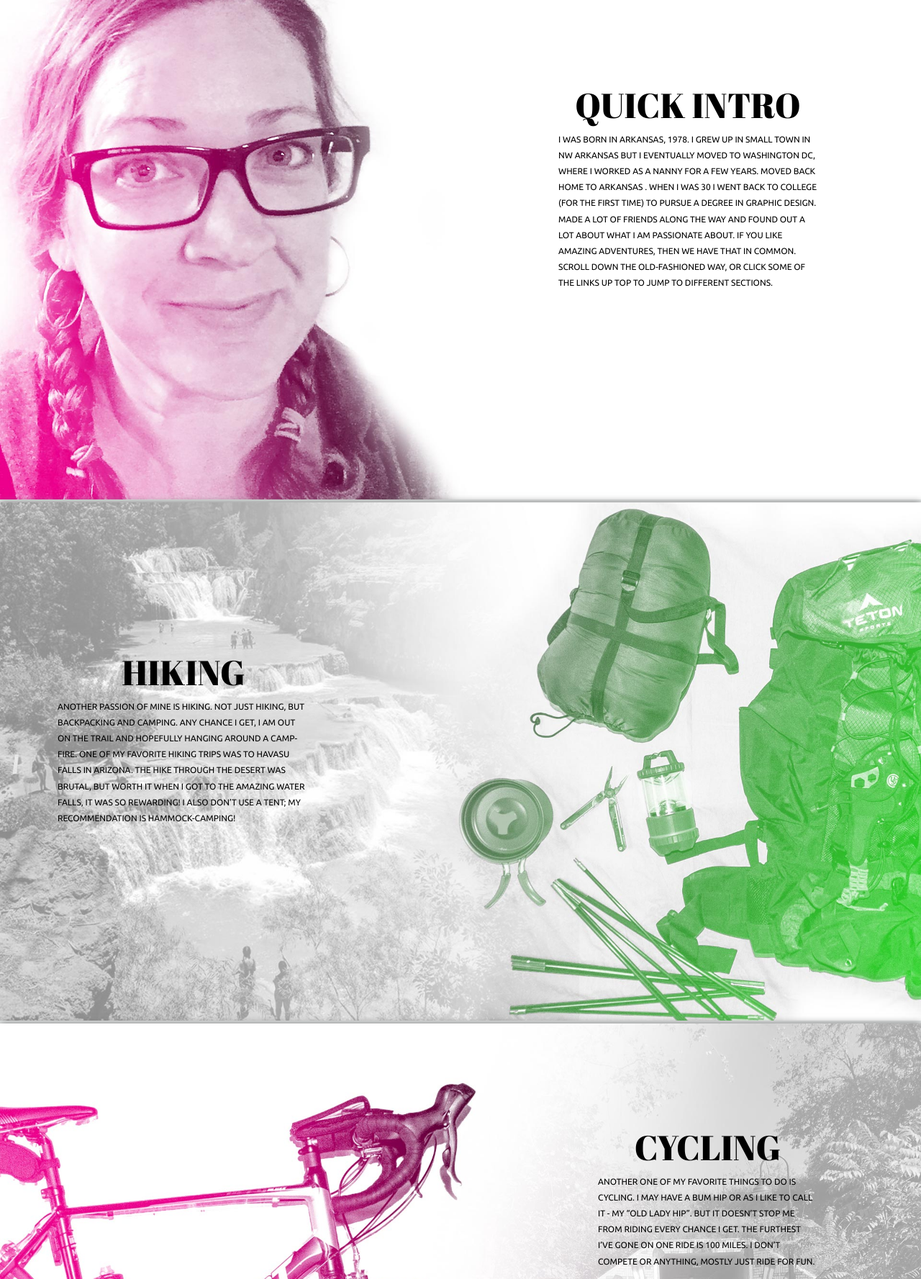
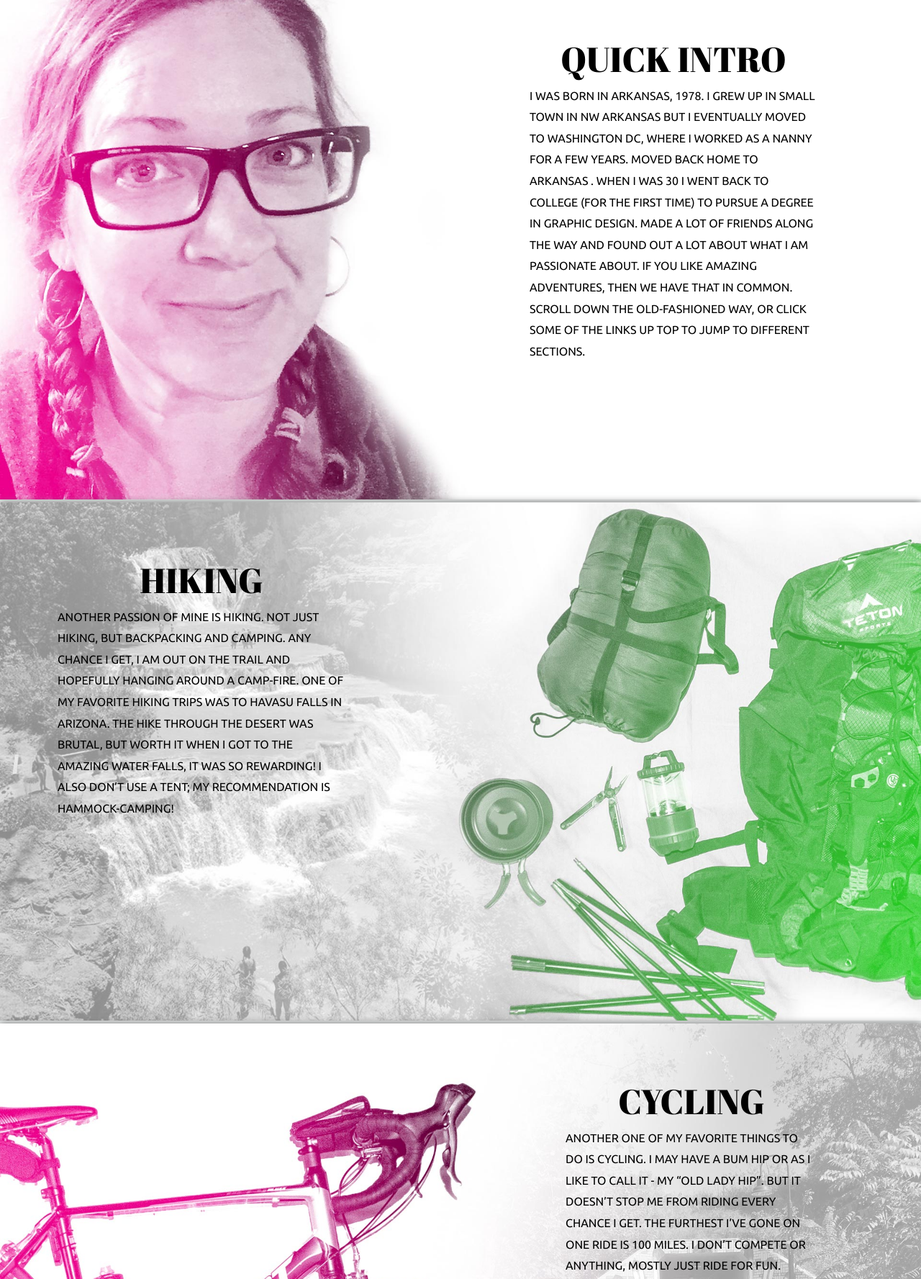
Before and after one commit to Parzival-RP1/BioSite_MarandaMoore, a plain HTML site: page index.html in a window 1280 px wide. Shown: the part 58-1835 px from the top of the page at 72% size. Drawn offline with Linux system fonts and the light colour scheme.

Commit message:
Update style.css
Updated text sizing with viewer port scaling

```diff
--- a/style.css
+++ b/style.css
@@ -129,10 +129,10 @@ nav a:hover::before {
     position: absolute;
     top: 8px;
     right: 16px;
-    margin-top: 10%;
+    margin-top: 5%;
     margin-right: 5%;
     padding-right: 5%;
-    width: 360px;
+    width: 400px;
     height: 100px;
     max-height: 50%;
     max-width: 50%;
@@ -142,9 +142,9 @@ nav a:hover::before {
     position: absolute;
     top: 8px;
     left: 16px;
-    padding-top: 15%;
+    padding-top: 5%;
     padding-left: 5%;
-    width: 350px;
+    width: 400px;
     height: 100px;
     max-height: 50%;
     max-width: 50%;
@@ -154,10 +154,10 @@ nav a:hover::before {
     position: absolute;
     top: 8px;
     right: 16px;
-    margin-top: 10%;
+    margin-top: 5%;
     margin-right: 5%;
     padding-right: 5%;
-    width: 305px;
+    width: 350px;
     height: 100px;
     max-height: 50%;
     max-width: 50%;
@@ -167,9 +167,9 @@ nav a:hover::before {
     position: absolute;
     top: 8px;
     left: 16px;
-    padding-top: 15%;
+    padding-top: 5%;
     padding-left: 5%;
-    width: 350px;
+    width: 400px;
     height: 100px;
     max-height: 50%;
     max-width: 50%;
@@ -179,7 +179,7 @@ nav a:hover::before {
     position: absolute;
     top: 8px;
     right: 16px;
-    margin-top: 10%;
+    margin-top: 5%;
     margin-right: 5%;
     padding-right: 5%;
     width: 350px;
@@ -209,6 +209,8 @@ h2 {
     font-family: 'Ubuntu', sans-serif;
     font-weight: 20;
     font-size: .75em;
+    font-size: 3.0vh;
+    font-size: 2vmin;
     text-transform: uppercase;
     line-height: 1.85;
 }
@@ -216,6 +218,7 @@ h2 {
 h1, h2 {
     color: black;
     text-transform: uppercase;
+
 }
 
 p {
@@ -238,16 +241,3 @@ footer {
     align-content: center;
     font-family: 'Ubuntu', sans-serif;
 }
-
-/*----HEADER//NAV STYLING----*/
-
-
-/*
-.footer {
-    color: #fff;
-    align-content: center;
-    background: #e6e9e9;
-	background-image: linear-gradient(270deg, rgb(76, 76, 76), rgb(43, 43, 43) 100%); -webkit-font-smoothing: antialiased;
-    width: 100%;
-}
-*/
```
